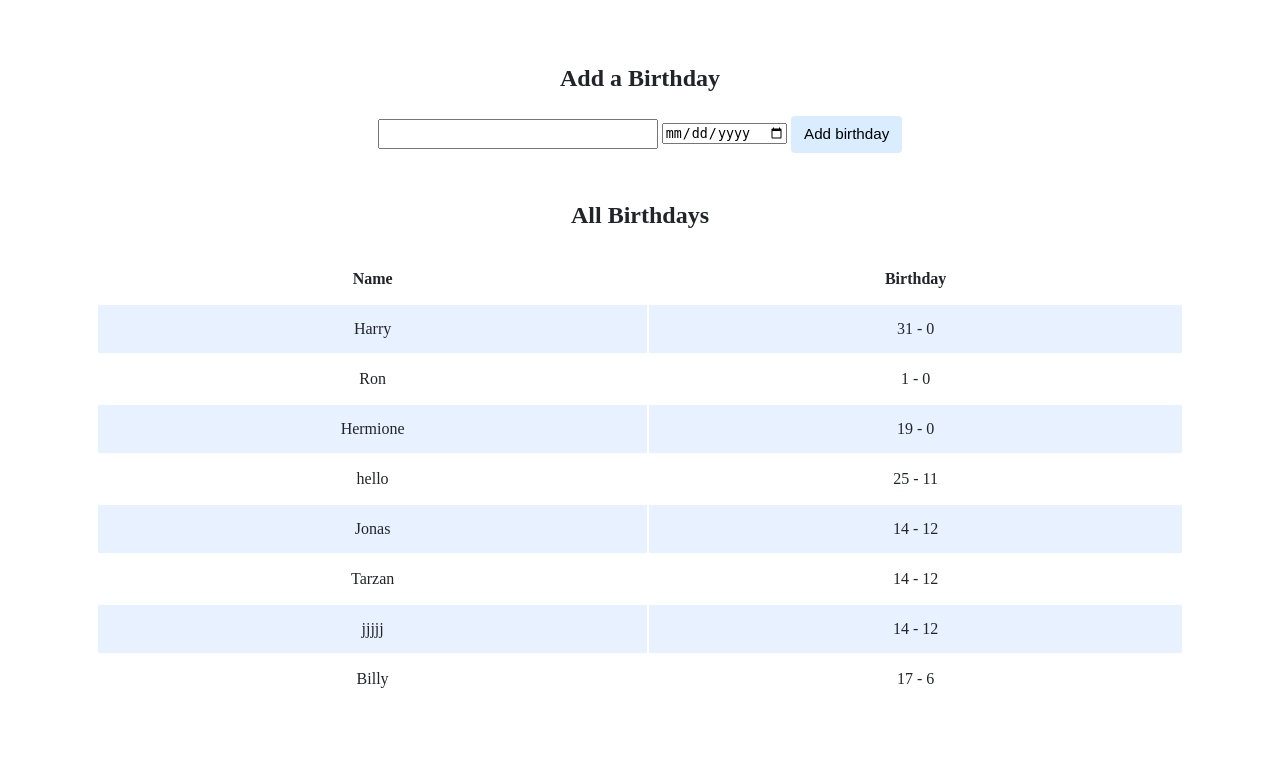
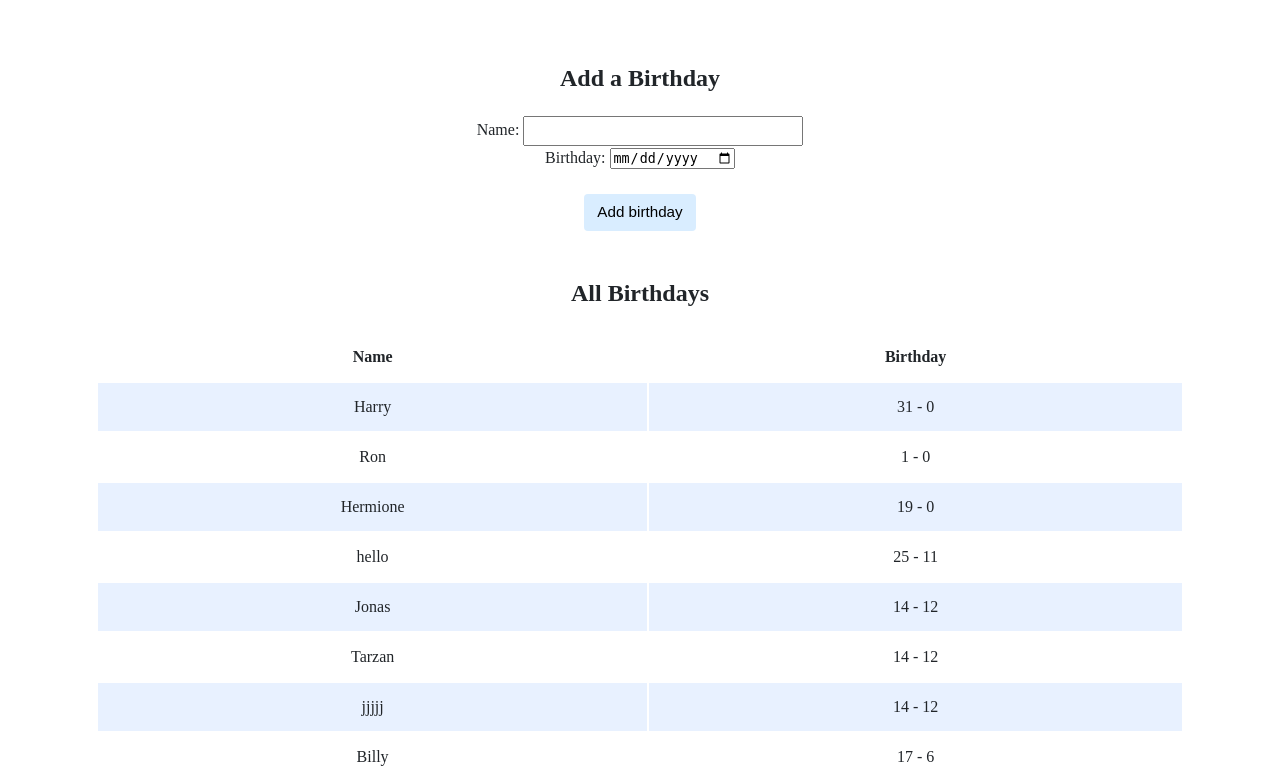
Before and after one commit to hsani2344/learning-cs, a Flask app: page / in a window 1280 px wide. Shown: the part 200-982 px from the top of the page. Before the commit the page ends 888 px from the top, so only its background shows below. Run offline with Flask 3, Linux system fonts and the light colour scheme; data comes from the database, SQL or seed files in the repository; both versions use the stored data as it was after the commit; some libraries are stand-ins or nearby versions.

Commit message:
Flask: Part 4

```diff
--- a/Part 01 - CS50/Week 09 - Flask/birthdays/app.py
+++ b/Part 01 - CS50/Week 09 - Flask/birthdays/app.py
@@ -26,9 +26,9 @@ db = SQL("sqlite:///birthdays.db")
 @app.route("/", methods=["GET", "POST"])
 def index():
     if request.method == "POST":
-        # TODO: Add the user's entry into the database
         name = request.form['name']
-        birthday = request.form['birthday']
+        day = int(request.form['birthday'][8:10])
+        month = int(request.form['birthday'][5:7])
         id = db.execute(
             """
                 SELECT id
@@ -40,14 +40,13 @@ def index():
         db.execute(
             f"""
                 INSERT INTO birthdays ( id, name, month, day )
-                VALUES ({id}, '{name}', 12, 14);
+                VALUES ({id}, '{name}', {month}, {day});
             """
         )
         return "Success"
         # return redirect("/")
 
     else:
-        # TODO: Display the entries in the database on index.html
         birthday_list = db.execute(
             """
                 SELECT *
--- a/Part 01 - CS50/Week 09 - Flask/birthdays/templates/index.html
+++ b/Part 01 - CS50/Week 09 - Flask/birthdays/templates/index.html
@@ -16,10 +16,14 @@
     <div class="section">
 
       <h2>Add a Birthday</h2>
-      <!-- TODO: Create a form for users to submit a name, a month, and a day -->
       <form action="/" method="post">
+        <label for="name">Name: </label>
         <input type="text" name="name" \>
+        <br />
+        <label for="birthday">Birthday: </label>
         <input type="date" name="birthday" \>
+        <br />
+        <br />
         <button>Add birthday</button>
       </form>
     </div>
@@ -35,7 +39,6 @@
           </tr>
         </thead>
         <tbody>
-          <!-- TODO: Loop through the database entries to display them in this table -->
         </tbody>
         {% for birthday in birthday_list: %}
         <tr>
```
Also changed, not shown: Part 01 - CS50/Week 09 - Flask/birthdays/birthdays.db.
